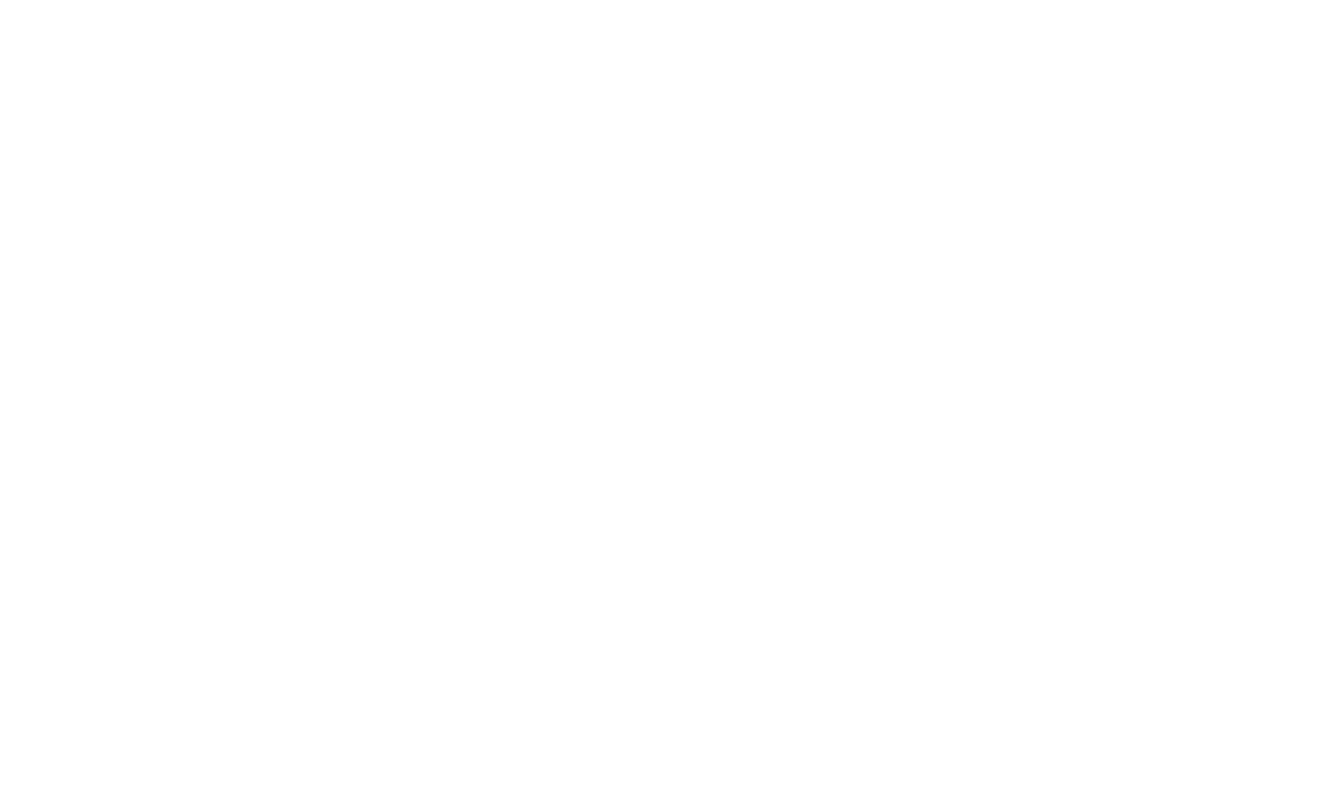
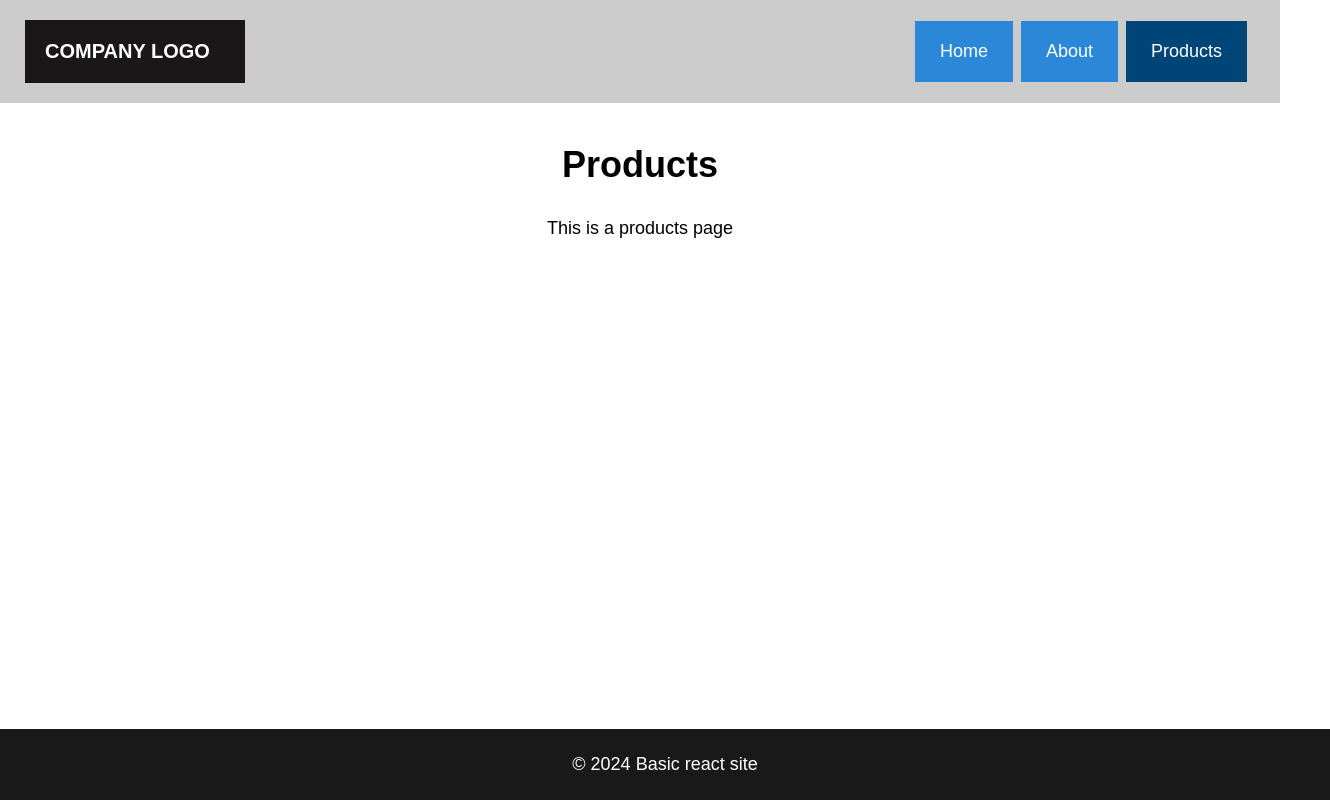
Before and after one commit to shivragshukla/react-vite-sample-app, a React (Vite) app: page /products in a window 1280 px wide. Before the commit this address had no page. Shown: the whole page, 1330 px wide, since content can reach past the window. Built offline with nearby package versions, Linux system fonts and the light colour scheme.

Commit message:
Added: product page

```diff
--- a/src/components/Header.jsx
+++ b/src/components/Header.jsx
@@ -1,3 +1,5 @@
+import { NavLink } from "react-router-dom";
+
 function Header() {
     return (
         <header>
@@ -5,9 +7,15 @@
                 <h3>Company Logo</h3>
             </div>
             <nav className="menu">
-                <a href="#">Home</a>
-                <a href="#">About</a>
-                <a href="#">Products</a>
+                <NavLink to="." >Home</NavLink>
+                <NavLink
+                    to="about"
+                    className={({isActive}) => isActive ? 'active' : null}
+                >About</NavLink>
+                <NavLink
+                    to="products"
+                    className={({isActive}) => isActive ? 'active' : null}
+                >Products</NavLink>
             </nav>
         </header>
     );
--- a/src/components/styles.css
+++ b/src/components/styles.css
@@ -41,7 +41,10 @@
     transition: 1s ease;
 }
 .menu a:hover {
-    background-color: #106ebe;
+    background-color: #004578;
+}
+a.active {
+    background-color: #004578;
 }
 .content {
     margin-top: 1rem;
--- a/src/main.jsx
+++ b/src/main.jsx
@@ -1,9 +1,10 @@
 import React from 'react'
 import ReactDOM from 'react-dom/client'
+import { BrowserRouter, Route, Routes } from 'react-router-dom'
 import Layout from './components/Layout.jsx'
-import { BrowserRouter, Route, Routes } from 'react-router-dom'
 import Home from './pages/Home.jsx'
 import About from './pages/About.jsx'
+import Products from './pages/Produts.jsx'
 
 ReactDOM.createRoot(document.getElementById('root')).render(
   <React.StrictMode>
@@ -12,6 +13,7 @@
         <Route path='/' element={ <Layout /> }>
           <Route index element={ <Home />} />
           <Route path='about' element= {<About />} />
+          <Route path='products' element= {<Products />} />
         </Route>
       </Routes>
     </BrowserRouter>
--- /dev/null
+++ b/src/pages/Produts.jsx
@@ -0,0 +1,10 @@
+function Products() {
+    return (
+        <>
+            <h1 className='title'>Products</h1>
+            <p>This is a products page</p>
+        </>
+    );
+}
+
+export default Products
```
